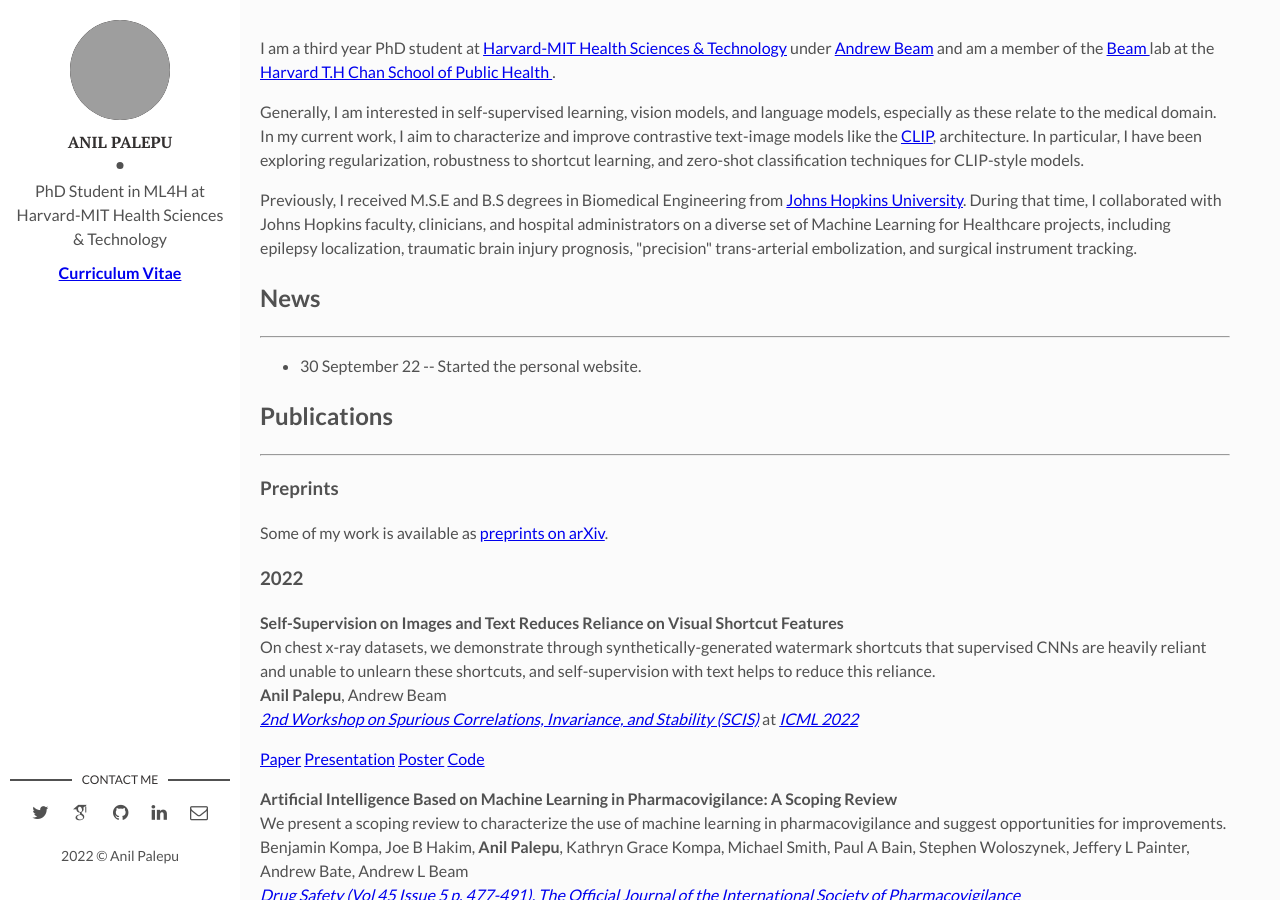
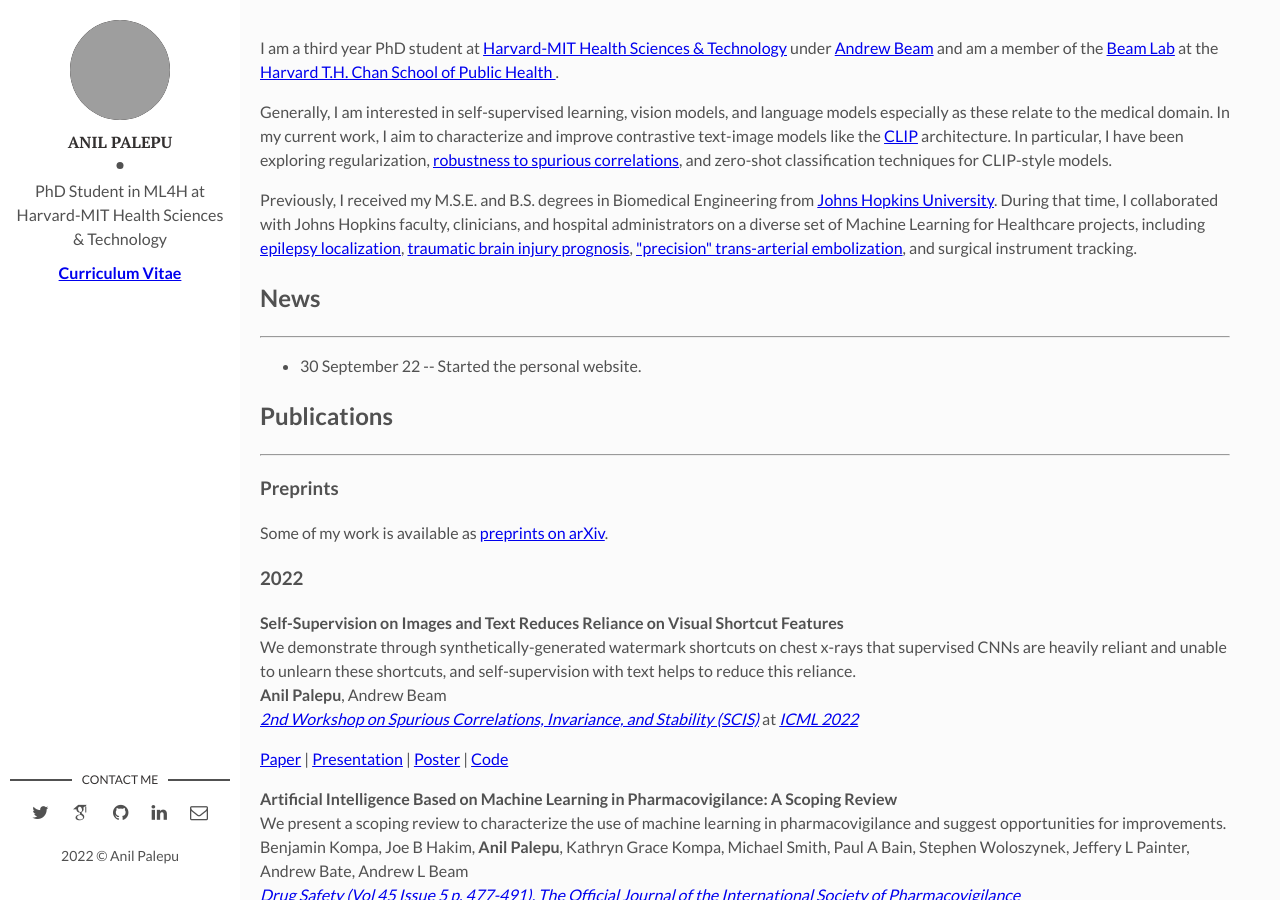
Before and after one commit to apalepu13/apalepu13.GitHub.io, a Jekyll site: the page built from index.html, in a window 1280 px wide and 900 px high. Built offline with Jekyll 4.4.1, drawn with Linux system fonts in a browser that asks for light colours; nearby versions of some CDN libraries; some web fonts are replaced; the list of posts is cut into pages by our own code; grey boxes are pictures that could not be loaded.

Commit message:
Added links to intro

```diff
--- a/index.html
+++ b/index.html
@@ -8,11 +8,11 @@ layout: main
 
         <div class="row">
         <p>
-    	  I am a third year PhD student at <a href="https://hst.mit.edu">Harvard-MIT Health Sciences & Technology</a> under <a href='https://www.hsph.harvard.edu/andrew-beam/'>Andrew Beam</a> and am a member of the <a href='http://beamlab.org'>Beam </a> lab at the <a href='https://www.hsph.harvard.edu'> Harvard T.H Chan School of Public Health </a>.
+    	  I am a third year PhD student at <a href="https://hst.mit.edu">Harvard-MIT Health Sciences & Technology</a> under <a href='https://www.hsph.harvard.edu/andrew-beam/'>Andrew Beam</a> and am a member of the <a href='http://beamlab.org'>Beam Lab</a> at the <a href='https://www.hsph.harvard.edu'> Harvard T.H. Chan School of Public Health </a>.
   		</p><p>
-        Generally, I am interested in self-supervised learning, vision models, and language models, especially as these relate to the medical domain. In my current work, I aim to characterize and improve contrastive text-image models like the <a href='https://openai.com/blog/clip/'>CLIP</a>, architecture. In particular, I have been exploring regularization, robustness to shortcut learning, and zero-shot classification techniques for CLIP-style models.
+        Generally, I am interested in self-supervised learning, vision models, and language models especially as these relate to the medical domain. In my current work, I aim to characterize and improve contrastive text-image models like the <a href='https://openai.com/blog/clip/'>CLIP</a> architecture. In particular, I have been exploring regularization, <a href="/papers/SCIS_Paper.pdf">robustness to spurious correlations</a>, and zero-shot classification techniques for CLIP-style models.
       </p><p>
-        Previously, I received M.S.E and B.S degrees in Biomedical Engineering from <a href="https://www.jhu.edu">Johns Hopkins University</a>. During that time, I collaborated with Johns Hopkins faculty, clinicians, and hospital administrators on a diverse set of Machine Learning for Healthcare projects, including epilepsy localization, traumatic brain injury prognosis, "precision" trans-arterial embolization, and surgical instrument tracking.</p></div>
+        Previously, I received my M.S.E. and B.S. degrees in Biomedical Engineering from <a href="https://www.jhu.edu">Johns Hopkins University</a>. During that time, I collaborated with Johns Hopkins faculty, clinicians, and hospital administrators on a diverse set of Machine Learning for Healthcare projects, including <a href="/papers/palepu2019.pdf">epilepsy localization</a>, <a href="/papers/palepu2021.pdf">traumatic brain injury prognosis</a>, <a href='/papers/gowda2021.pdf'>"precision" trans-arterial embolization</a>, and surgical instrument tracking.</p></div>
 
         <div class="row">
           <h2><a name="news"></a>News</h2>
@@ -35,16 +35,16 @@ layout: main
           <p>
             <strong> Self-Supervision on Images and Text Reduces Reliance on Visual Shortcut Features</strong>
             <br>
-            On chest x-ray datasets, we demonstrate through synthetically-generated watermark shortcuts that supervised CNNs are heavily reliant and unable to unlearn these shortcuts, and self-supervision with text helps to reduce this reliance.
+            We demonstrate through synthetically-generated watermark shortcuts on chest x-rays that supervised CNNs are heavily reliant and unable to unlearn these shortcuts, and self-supervision with text helps to reduce this reliance.
               <br>
             <strong>Anil Palepu</strong>, Andrew Beam
             <br>
             <a href="https://sites.google.com/view/scis-workshop/home"><em>2nd Workshop on Spurious Correlations, Invariance, and Stability (SCIS)</em></a> at <a href="https://icml.cc"><em>ICML 2022</em></a>
             <div class="btn-group-xs">
               <a href="/papers/SCIS_Paper.pdf"
-              class="btn btn-default">Paper</a>
-              <a href="/papers/SCIS_Spotlight_Final.pdf" class="btn btn-default">Presentation</a>
-              <a href="/papers/SCIS_Poster.pdf" class="btn btn-default">Poster</a>
+              class="btn btn-default">Paper</a> |
+              <a href="/papers/SCIS_Spotlight_Final.pdf" class="btn btn-default">Presentation</a> |
+              <a href="/papers/SCIS_Poster.pdf" class="btn btn-default">Poster</a> |
               <a href="https://github.com/apalepu13/CNN_CLIP_Shortcut_Feature_Reliance"
               class="btn btn-default">Code</a>
             </div>
@@ -78,7 +78,8 @@ layout: main
             <strong>Establishing a Quantitative Endpoint for Transarterial Embolization From Real-Time Pressure Measurements</strong><br>
             We describe the design of a novel pressure-sensing multilumen catheter and present in-vitro experiments demonstrating that 1) occluded vessel pressure served as a targetable embolization endpoint and 2) off-target embolization could be characterized as a function of injection and vessel pressure<br>
             Prateek C. Gowda,  Victoria X. Chen,  Miguel C. Sobral,  Taylor L. Bobrow,  Tatiana Gelaf Romer,  <strong>Anil K. Palepu</strong>, Joanna Y. Guo,  Dohyung J. Kim,  Andrew S. Tsai,  Steven Chen,  Clifford R. Weiss,  Nicholas J. Durr
-                <a href='https://asmedigitalcollection.asme.org/medicaldevices/issue/15/2'>The American Society of Mechanical Engineers (ASME) Journal of Medical Devices, Vol 15 Issue 2</a>
+            <br>
+              <a href='https://asmedigitalcollection.asme.org/medicaldevices/issue/15/2'>The American Society of Mechanical Engineers (ASME) Journal of Medical Devices, Vol 15 Issue 2</a>
             <div class='btn-group-xs'>
             	<a href='/papers/gowda2021.pdf' class='btn btn-default'>Paper</a>
             </div>
```
